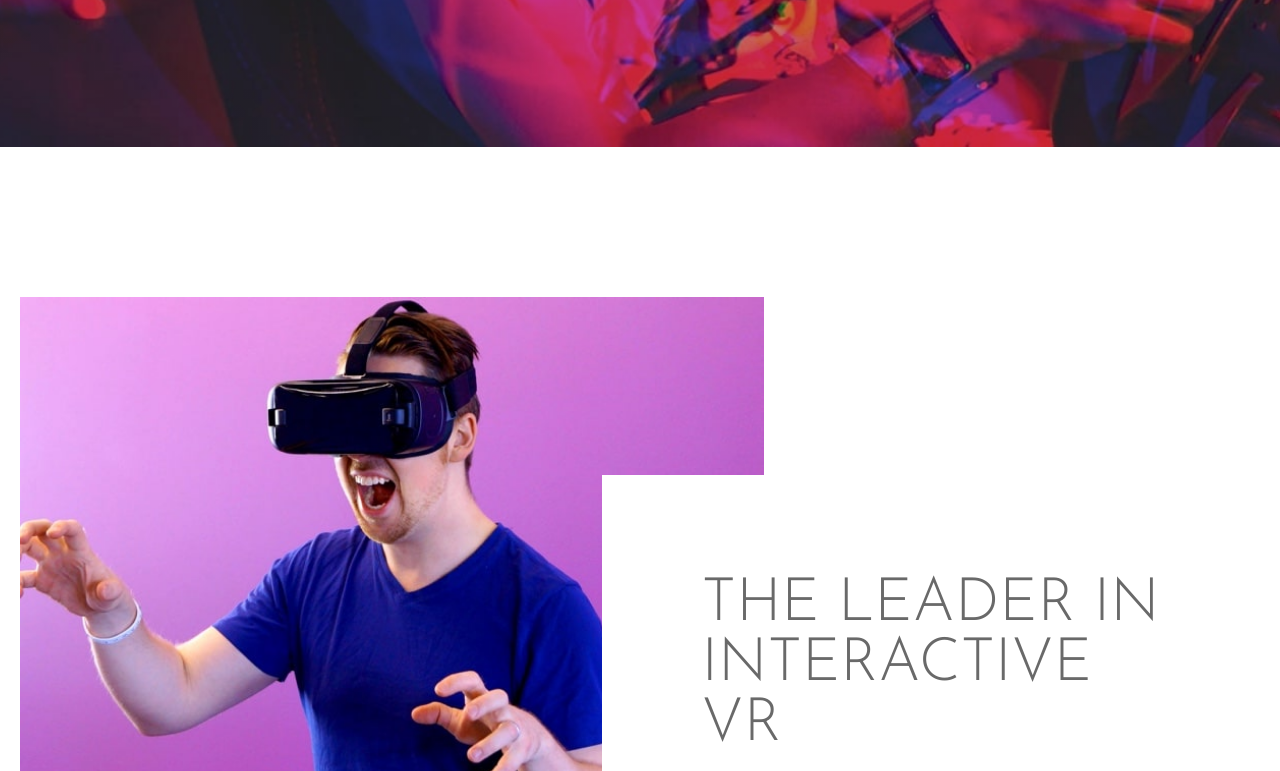
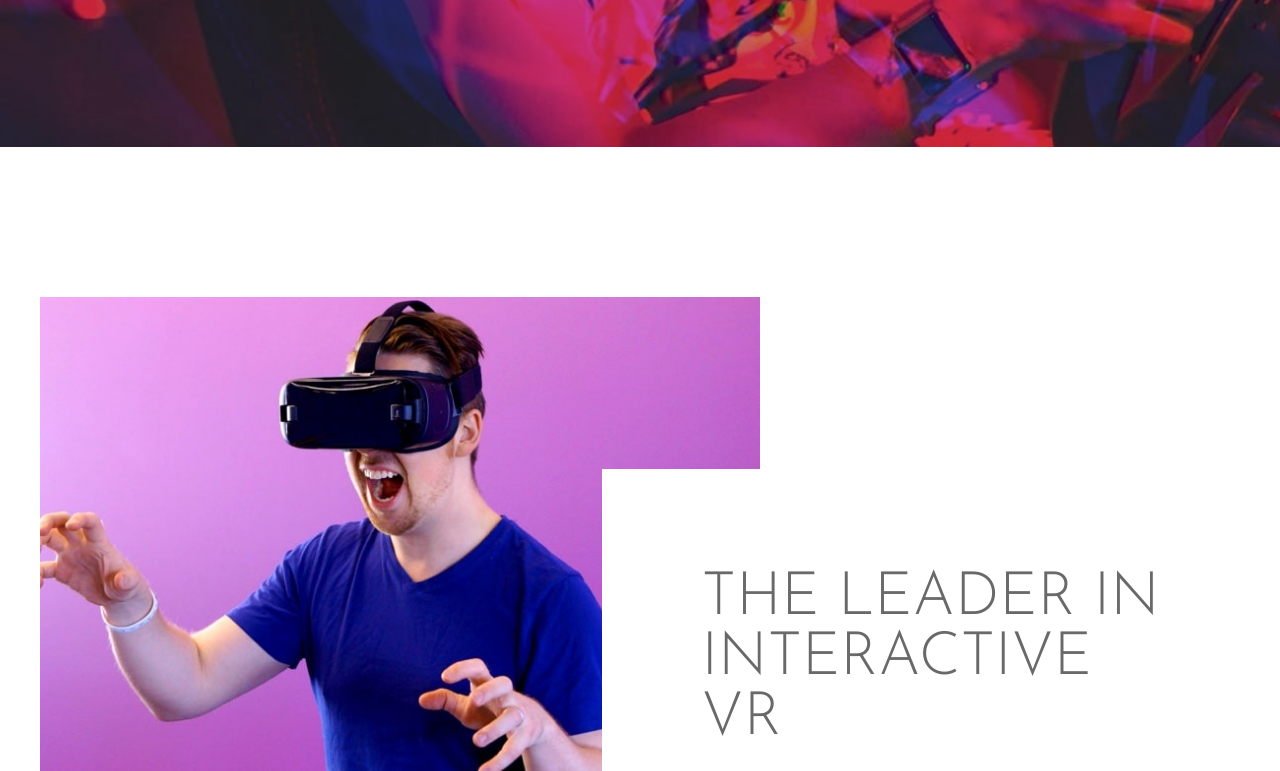
Before and after one commit to CodeWithBashir/LoopStudios-Landingpage, a plain HTML site: page index.html in a window 1280 px wide. Shown: the part 603-1374 px from the top of the page. Drawn offline with Linux system fonts and the light colour scheme.

Commit message:
Update style.css

```diff
--- a/style.css
+++ b/style.css
@@ -16,7 +16,7 @@ html {
 .container {
   max-width: 150rem;
   margin: 0 auto;
-  padding: 0 2rem;
+  padding: 0 4rem;
 }
 
 /* Navigation */
```
